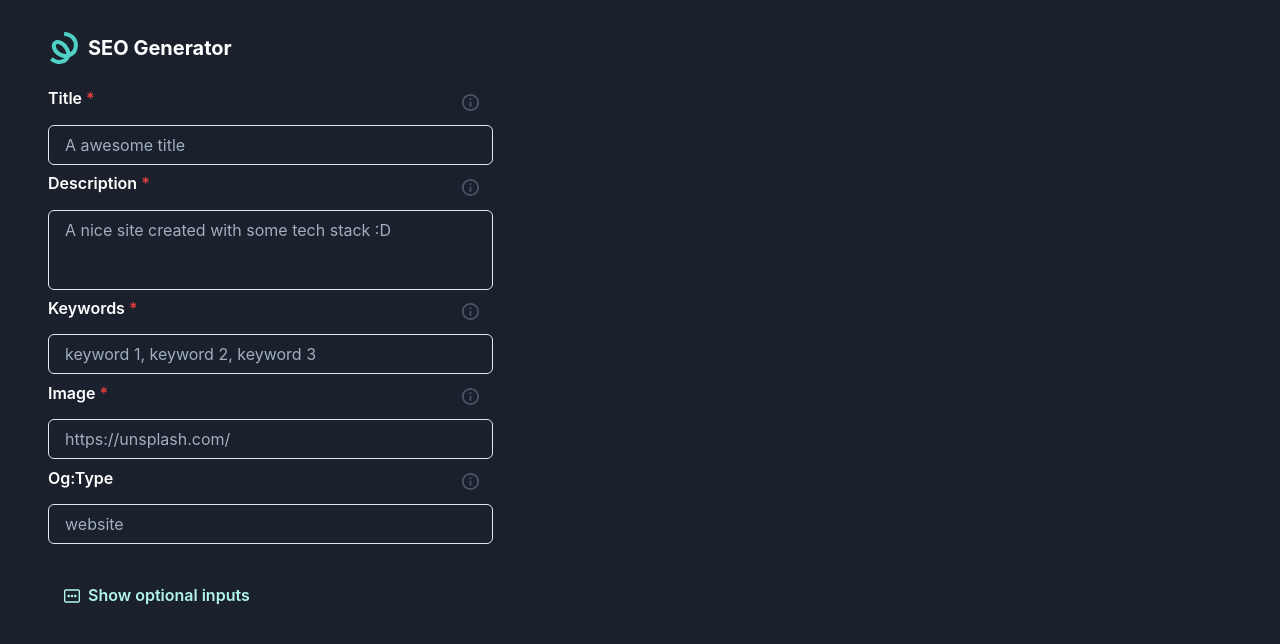
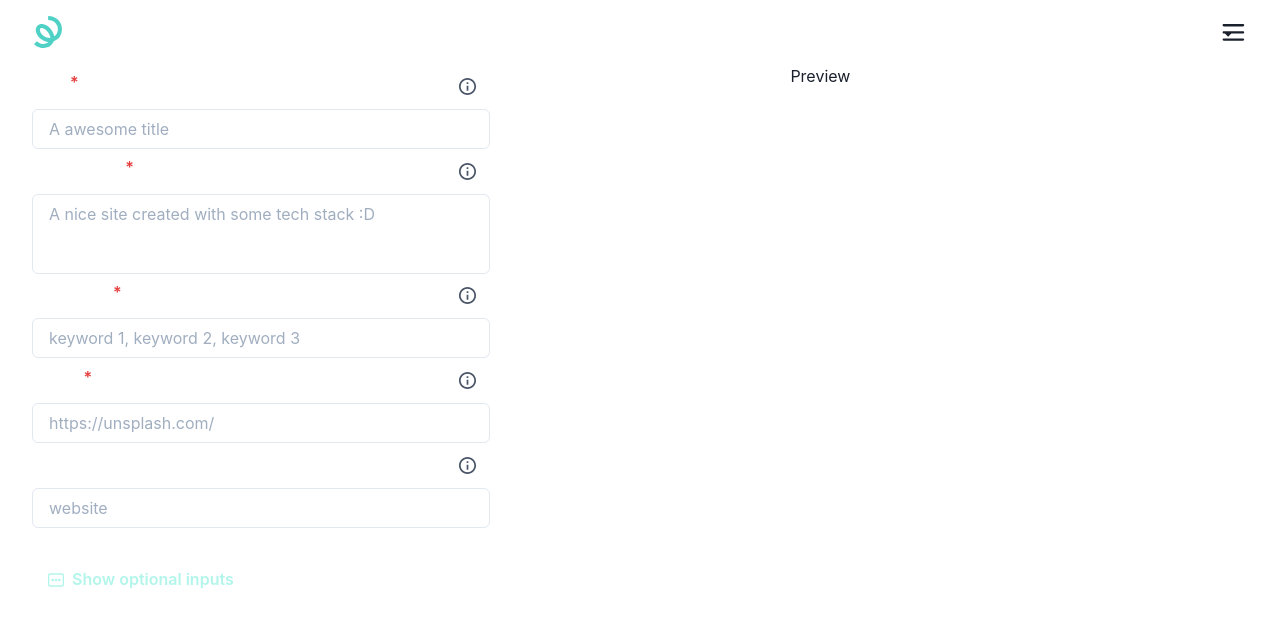
Before and after one commit to mrLuisFer/seo-generator, a Next.js app: page / in a window 1280 px wide. Shown: the top 644 px of the page. Built offline with nearby package versions, Linux system fonts and the light colour scheme.

Commit message:
remove styles for try to fix

```diff
--- a/components/common/Layout/index.js
+++ b/components/common/Layout/index.js
@@ -1,11 +1,10 @@
 import { Container } from '@chakra-ui/react'
 import Header from '../Header'
 import MenuMobile from '../../MenuMobile'
-import { gray } from 'lib/chakraColors'
 
 export default function Layout({ children }) {
   return (
-    <Container bg={gray.gray800} p="2rem 3rem" minH="100vh" minW="100vw" m="0" maxW="container.lg">
+    <Container minW="100vw" p="1rem 2rem">
       <Header />
       {children}
       <MenuMobile />
```
